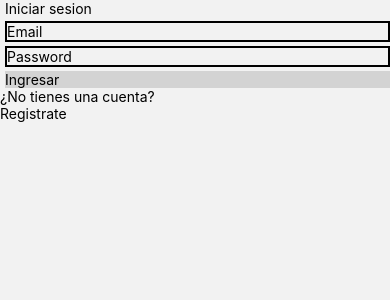
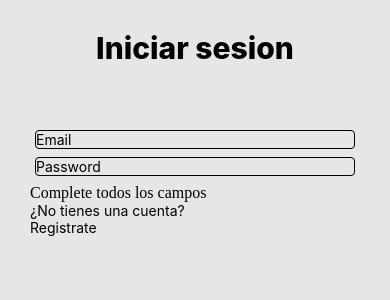
Before and after one commit to candedichiara/Proyecto-React-Native, a React Native app: screen /Login in a window 390 px wide. Shown: the top 300 px of the page. Built offline with nearby package versions, Linux system fonts and the light colour scheme.

Commit message:
css, trabajamos candela y victoria y boton ternario login

```diff
--- a/src/navigation/MainNavigation.js
+++ b/src/navigation/MainNavigation.js
@@ -2,6 +2,7 @@ import React, { Component } from 'react'
 import { NavigationContainer } from '@react-navigation/native'
 import { createNativeStackNavigator } from '@react-navigation/native-stack'
 import Login from '../screens/Login/Login'
+import Register from '../screens/Register/Register'
 import TabNavigation from './TabNavigation'
 
 const Stack = createNativeStackNavigator()
@@ -16,6 +17,13 @@ class MainNavigation extends Component {
                     <Stack.Screen
                         name='Login'
                         component={Login}
+                        options={{
+                            headerShown: false
+                        }}
+                    />
+                    <Stack.Screen
+                        name='Register'
+                        component={Register}
                         options={{
                             headerShown: false
                         }}
--- a/src/screens/Login/Login.js
+++ b/src/screens/Login/Login.js
@@ -1,56 +1,73 @@
-import { Text, View, StyleSheet, TextInput, TouchableOpacity} from 'react-native'
+import { Text, View, StyleSheet, TextInput, TouchableOpacity } from 'react-native'
 import React, { Component } from 'react'
-import {auth} from '../../firebase/config'
+import { auth } from '../../firebase/config'
 
 
 class Login extends Component {
 
-    constructor(){
+    constructor() {
         super()
-        this.state={
-            email:'',
-            password:'',
+        this.state = {
+            email: '',
+            password: '',
             loggedIn: false
         }
     }
 
-    login(email, password){
+    login(email, password) {
         auth.signInWithEmailAndPassword(email, password)
-        .then( resp => this.props.navigation.navigate('TabNavigation'))
-        .catch(err => console.log(err))
+            .then(resp => this.props.navigation.navigate('TabNavigation'))
+            .catch(err => this.setState({ error: err.message }))
     }
 
     render() {
         return (
-      <View>
-        <Text style={ styles.text}>Iniciar sesion</Text>
-        <View>
+            <View style={styles.container}>
+                <Text style={styles.text}>Iniciar sesion</Text>
+                <View style={styles.container2}>
                     <TextInput
-             style={ styles.input}
+                        style={styles.input}
                         keyboardType='email-address'
-             onChangeText={ text => this.setState( {email:text} )}
+                        onChangeText={text => this.setState({ email: text })}
                         placeholder='Email'
                         value={this.state.email}
                     />
                     <TextInput
-             style={ styles.input}
-             onChangeText={ text => this.setState( {password:text} )}
+                        style={styles.input}
+                        onChangeText={text => this.setState({ password: text })}
                         placeholder='Password'
                         secureTextEntry={true}
                         value={this.state.password}
                     />
+
+
+
+
                     <View>
-                <TouchableOpacity onPress={()=> this.login(this.state.email, this.state.password)} style={ styles.boton}>
-                    <Text>Ingresar</Text>
+                        {
+                            this.state.email.length > 0 && this.state.password.length>0?
+                            <TouchableOpacity onPress={() => this.login(this.state.email, this.state.password)} style={styles.boton}>
+                            <Text style={styles.ingresar}>Ingresar</Text>
                             </TouchableOpacity>
+                            : 'Complete todos los campos'
+
+                        }
+
+
                     </View>
 
                     <View>
                         <Text>¿No tienes una cuenta?</Text>
-                <TouchableOpacity onPress={() => this.props.navigation.navigate('Register') }>
+                        <TouchableOpacity onPress={() => this.props.navigation.navigate('Register')}>
                             <Text>Registrate</Text>
                         </TouchableOpacity>
                     </View>
+
+                    {
+                        this.state.error !== '' ?
+                            <Text>{this.state.error}</Text> :
+                            ''
+                    }
                 </View>
             </View>
         )
@@ -58,21 +75,51 @@ class Login extends Component {
 }
 
 const styles = StyleSheet.create({
-    input:{
-        borderWidth:2,
+
+    container: {
+        backgroundColor: 'rgb(232,229,229)',
+        flex: 1
+    },
+    container2: {
+        marginLeft: 30,
+        marginRight: 30,
+        marginTop: 60,
+
+    },
+    input: {
+        borderWidth: 1,
         borderColor: 'black',
-        marginBottom: 4,
-        marginLeft:5,
+        marginBottom: 8,
+        marginLeft: 5,
+        marginRight: 5,
+        borderRadius: 4,
+
+
     },
 
     text: {
         marginBottom: 4,
-        marginLeft:5
+        marginLeft: 5,
+        marginRight: 5,
+        fontSize: 30,
+        fontWeight: 800,
+        marginTop: 30,
+        textAlign: 'center'
     },
 
-    boton:{
-        backgroundColor:'lightgrey',
-        marginLeft:5
+    boton: {
+        backgroundColor: 'black',
+        marginLeft: 5,
+        marginBottom: 8,
+        borderWidth: 1,
+        marginRight: 250,
+        borderRadius: 4,
+    },
+
+    ingresar: {
+
+        color: 'white'
+
     }
 })
 
--- a/src/screens/Register/Register.js
+++ b/src/screens/Register/Register.js
@@ -20,7 +20,7 @@ class Register extends Component {
 
     render () {
         return (
-            <View style={StyleSheet.container}>
+            <View style={styles.container}>
                 <View>
                     <Text>Registrate</Text>
                     <TextInput
@@ -58,3 +58,11 @@ class Register extends Component {
         )
     }
 }
+
+const styles = StyleSheet.create ({
+    input: {
+        borderWidth:2
+    }
+})
+
+export default Register
```
Also changed, not shown: src/components/Register/Register.js (deleted, +0 -50 lines). Lines whose indentation alone changed are shown as unchanged.
